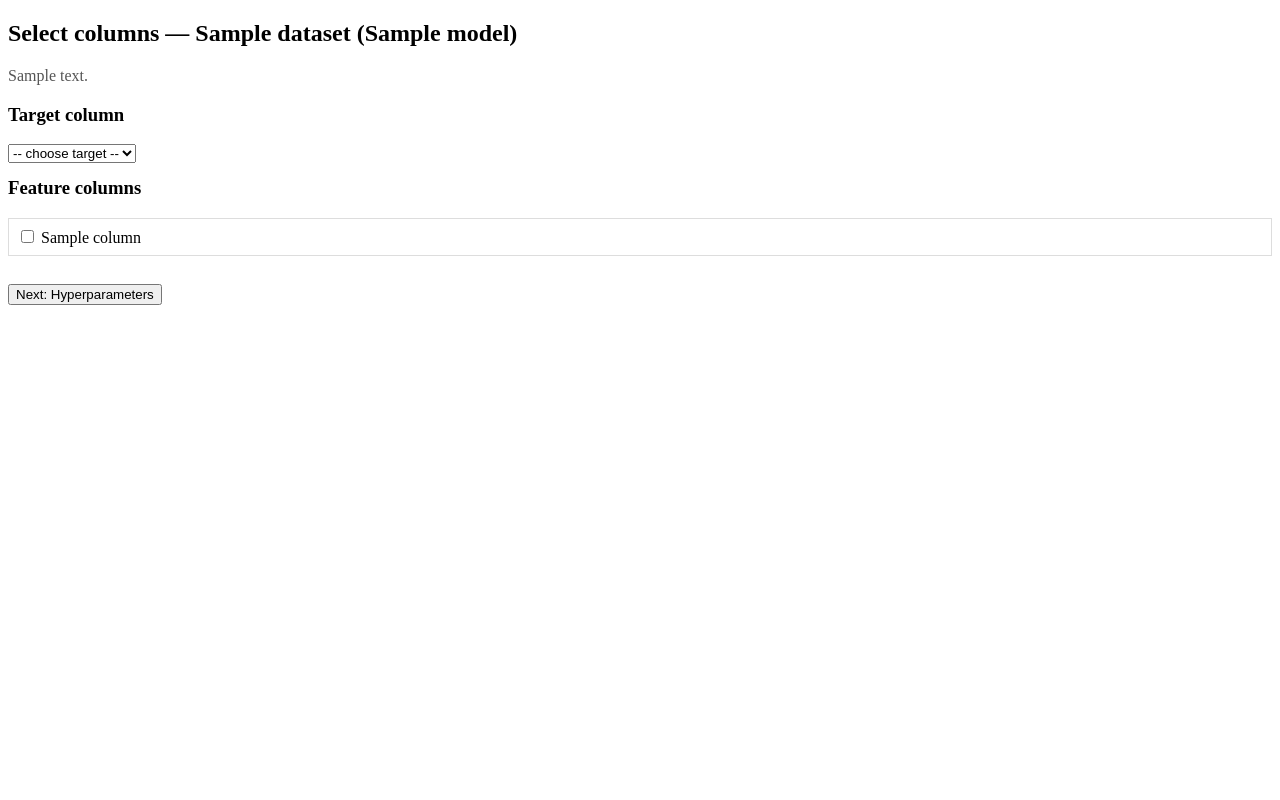
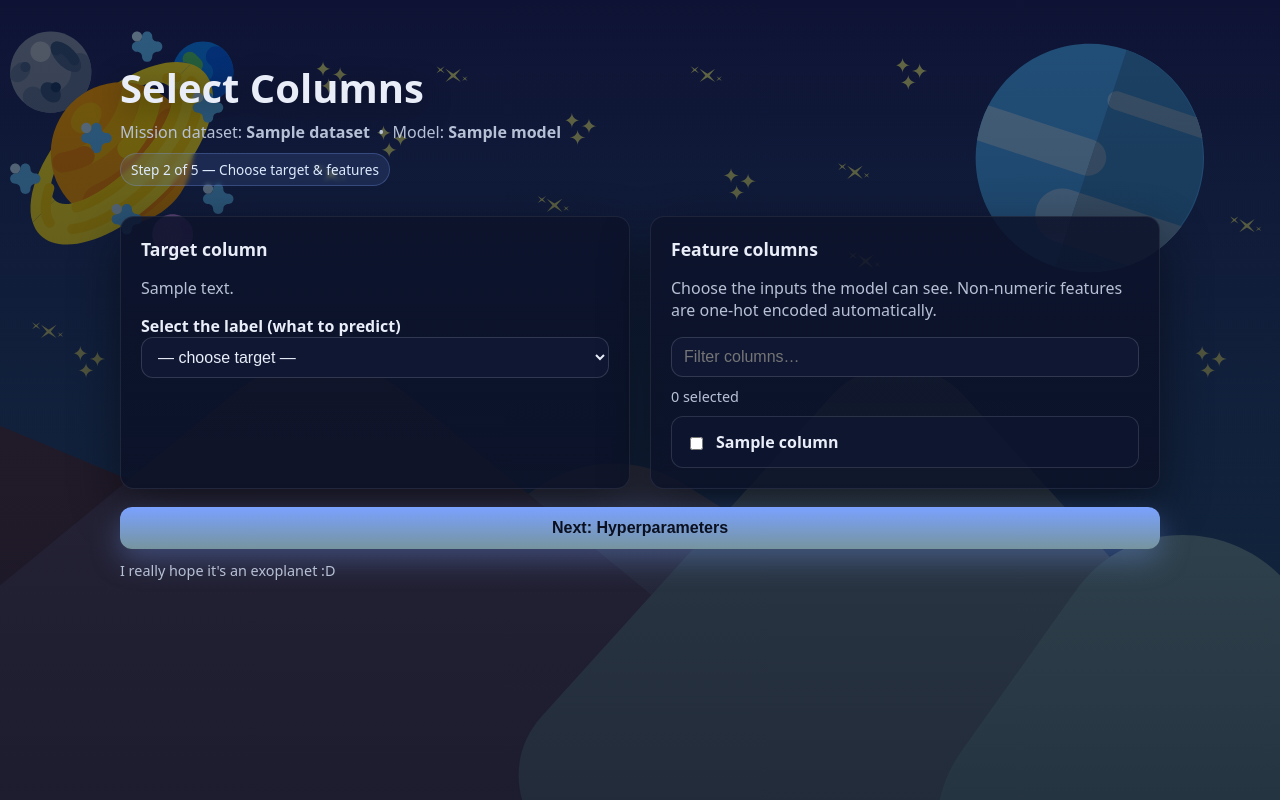
Before and after one commit to Moonyar/NASA-Space-Apps-Challenge-2025, a Flask app: template templates/columns.html in a window 1280 px wide. Run offline with Flask 3, Linux system fonts and the light colour scheme; the template is opened without the code that fills it: most values are stand-ins (such as "Sample title", 1, 10 or a date in 2020); parts of the project's set-up code (start-up, migrations or seed data) failed here and were passed over.

Commit message:
second step page looks nicer now

```diff
--- a/templates/columns.html
+++ b/templates/columns.html
@@ -1,19 +1,168 @@
 <!doctype html>
-<html>
+<html lang="en">
+  <head>
+    <meta charset="utf-8" />
+    <meta name="viewport" content="width=device-width, initial-scale=1" />
+    <title>Exoplanet Classifier — Choose Columns</title>
+    <style>
+      :root{
+        --bg:#0b1021; --bg2:#0f1530; --card:#121a3b; --card2:#0f1733;
+        --text:#e9edf8; --muted:#b7c1d6; --accent:#7aa2ff; --danger:#ff6b6b;
+        --radius:14px; --shadow:0 20px 50px rgba(0,0,0,.45);
+      }
+      *{box-sizing:border-box}
+      html,body{height:100%}
+      body{
+        margin:0;
+        font-family: ui-sans-serif, system-ui, -apple-system, "Segoe UI", Roboto, Arial;
+        color:var(--text);
+        background:
+          linear-gradient(180deg, rgba(7,10,20,.55), rgba(10,14,30,.78)),
+          url("{{ url_for('static', filename='fun_background.svg') }}") center/cover no-repeat fixed;
+      }
+      .wrap{max-width:1080px; margin:0 auto; padding:28px 20px 48px}
+
+      /* Hero */
+      .page-hero{padding:32px 0 12px}
+      .page-hero h1{margin:0 0 6px; font-size: clamp(26px, 3.6vw, 40px); text-shadow: 0 6px 30px rgba(0,0,0,.45)}
+      .tagline{color:var(--muted); margin:0 0 10px}
+      .pill{
+        display:inline-block; padding:6px 10px; border-radius:999px;
+        background: rgba(122,162,255,.12); color:#deebff; border:1px solid rgba(122,162,255,.28);
+        font-size:.85rem; backdrop-filter: blur(2px);
+      }
+
+      /* Layout */
+      .grid{display:grid; grid-template-columns: 1fr 1fr; gap:20px; margin-top:18px}
+      .card{
+        background: linear-gradient(180deg, rgba(12,18,42,.85), rgba(11,17,38,.82));
+        border:1px solid rgba(255,255,255,.08);
+        border-radius: var(--radius); padding:20px; box-shadow: var(--shadow);
+      }
+      .card h3{margin:0 0 10px; font-size:1.1rem}
+      .muted{color:var(--muted)}
+      label{font-weight:600}
+
+      select, input[type="text"], button{
+        width:100%; background: var(--card2); border:1px solid rgba(255,255,255,.14);
+        color:var(--text); border-radius:12px; padding:10px 12px; font-size:1rem;
+        transition: box-shadow .15s ease, border-color .15s ease, transform .02s ease;
+      }
+      select:focus, input[type="text"]:focus, button:focus{
+        outline:none; box-shadow: 0 0 0 3px rgba(122,162,255,.25); border-color: var(--accent)
+      }
+      select:hover, input[type="text"]:hover{border-color: rgba(255,255,255,.25)}
+
+      /* Feature list */
+      .list-wrap{margin-top:10px}
+      .list-toolbar{
+        display:flex; gap:10px; align-items:center; justify-content:space-between; margin-bottom:10px; flex-wrap:wrap;
+      }
+      .tiny{font-size:.9rem; color:var(--muted)}
+      .list{
+        max-height:360px; overflow:auto; border:1px solid rgba(255,255,255,.12);
+        border-radius:12px; padding:8px; background: rgba(15,23,51,.55);
+      }
+      .item{
+        display:flex; align-items:center; gap:10px; padding:6px 6px; border-radius:8px;
+      }
+      .item:hover{background: rgba(255,255,255,.06)}
+      .item input{transform: translateY(1px)}
+      .footer{
+        display:flex; gap:12px; margin-top:18px; flex-wrap:wrap; align-items:center
+      }
+      .btn{
+        display:inline-flex; align-items:center; justify-content:center; gap:10px; padding:12px 16px; border-radius:12px;
+        background: linear-gradient(180deg, var(--accent), #76949F); color:#0b1021; border:0; font-weight:700; cursor:pointer;
+        box-shadow: 0 10px 30px rgba(122,162,255,.35);
+      }
+      .btn:hover{transform: translateY(-1px)}
+
+      @media (max-width: 900px){
+        .grid{grid-template-columns: 1fr}
+      }
+    </style>
+  </head>
   <body>
-    <h2>Select columns — {{ dataset }} ({{ model }})</h2>
-    <p style="color:#555">{{ help_text }}</p>
+    <div class="wrap">
+      <!-- HERO -->
+      <header class="page-hero">
+        <h1>Select Columns</h1>
+        <p class="tagline">Mission dataset: <strong>{{ dataset }}</strong> &nbsp;•&nbsp; Model: <strong>{{ model }}</strong></p>
+        <span class="pill">Step 2 of 5 — Choose target & features</span>
+      </header>
+
       <form method="post" action="/columns">
+        <div class="grid">
+          <!-- Target -->
+          <section class="card">
             <h3>Target column</h3>
-      <select name="target" required>
-        <option value="">-- choose target --</option>
+            <p class="muted">{{ help_text }}</p>
+            <label for="target">Select the label (what to predict)</label>
+            <select id="target" name="target" required>
+              <option value="">— choose target —</option>
               {% for c in columns %}<option value="{{ c }}">{{ c }}</option>{% endfor %}
             </select>
-      <h3 style="margin-top:14px">Feature columns</h3>
-      <div style="max-height:300px; overflow:auto; border:1px solid #ddd; padding:8px;">
-        {% for c in columns %}<label><input type="checkbox" name="features" value="{{ c }}"> {{ c }}</label><br>{% endfor %}
+          </section>
+
+          <!-- Features -->
+          <section class="card">
+            <h3>Feature columns</h3>
+            <p class="muted">Choose the inputs the model can see. Non-numeric features are one-hot encoded automatically.</p>
+
+            <div class="list-wrap">
+              <div class="list-toolbar">
+                <input id="featureSearch" type="text" placeholder="Filter columns…" aria-label="Filter feature columns">
+                <div class="tiny"><span id="selCount">0</span> selected</div>
               </div>
-      <p><button type="submit" style="margin-top:12px">Next: Hyperparameters</button></p>
+
+              <div id="featureList" class="list">
+                {% for c in columns %}
+                  <label class="item">
+                    <input type="checkbox" name="features" value="{{ c }}">
+                    <span>{{ c }}</span>
+                  </label>
+                {% endfor %}
+              </div>
+            </div>
+          </section>
+        </div>
+
+        <div class="footer">
+          <button type="submit" class="btn">Next: Hyperparameters</button>
+          <span class="tiny">I really hope it's an exoplanet :D</span>
+        </div>
       </form>
+    </div>
+
+    <script>
+      // Live filter (purely UI)
+      const q = document.getElementById('featureSearch');
+      const list = document.getElementById('featureList');
+      const countEl = document.getElementById('selCount');
+
+      function updateCount(){
+        const checked = list.querySelectorAll('input[type="checkbox"]:checked').length;
+        countEl.textContent = checked;
+      }
+
+      function filterList(){
+        const term = (q.value || '').toLowerCase();
+        const items = list.querySelectorAll('.item');
+        items.forEach(it => {
+          const label = it.querySelector('span')?.textContent.toLowerCase() || '';
+          it.style.display = label.includes(term) ? 'flex' : 'none';
+        });
+      }
+
+      list.addEventListener('change', updateCount);
+      q.addEventListener('input', filterList);
+
+      // Initialize
+      document.addEventListener('DOMContentLoaded', () => {
+        updateCount();
+        filterList();
+      });
+    </script>
   </body>
 </html>
```
Lines whose indentation alone changed are shown as unchanged.
